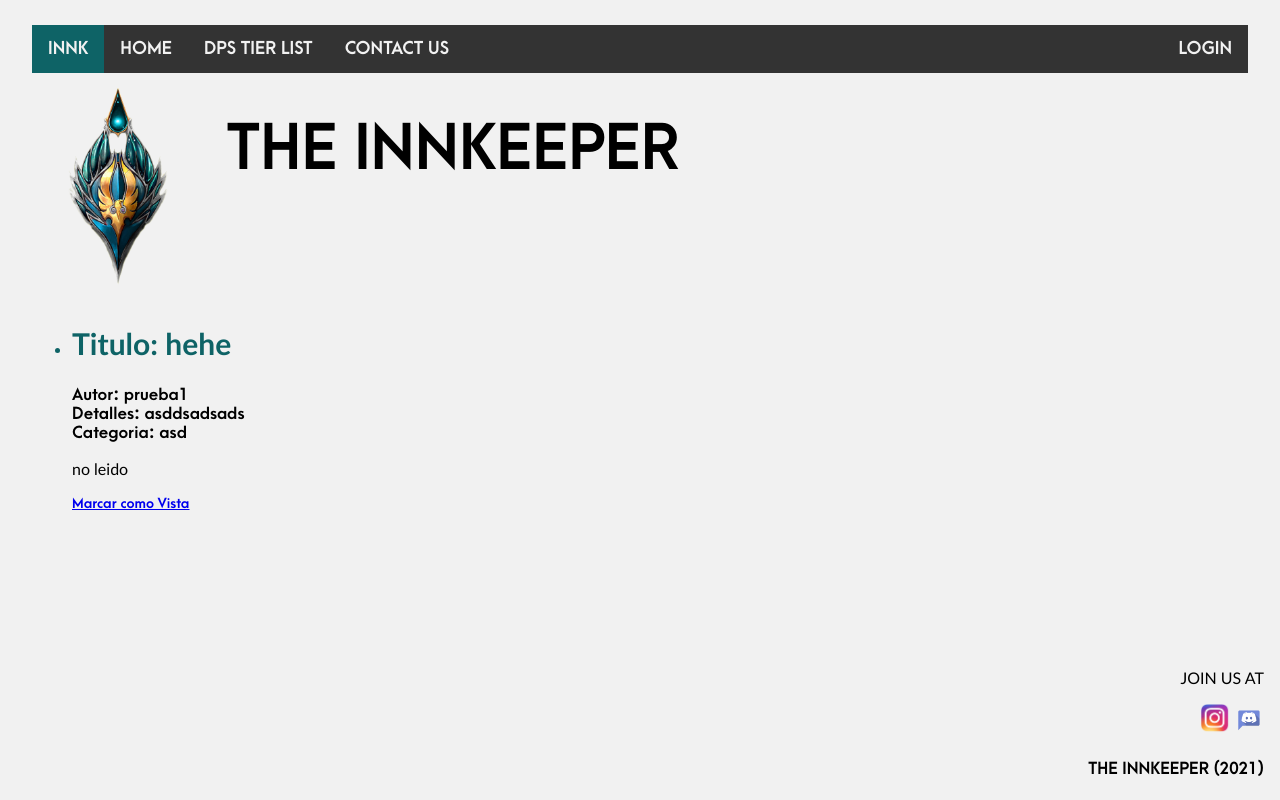
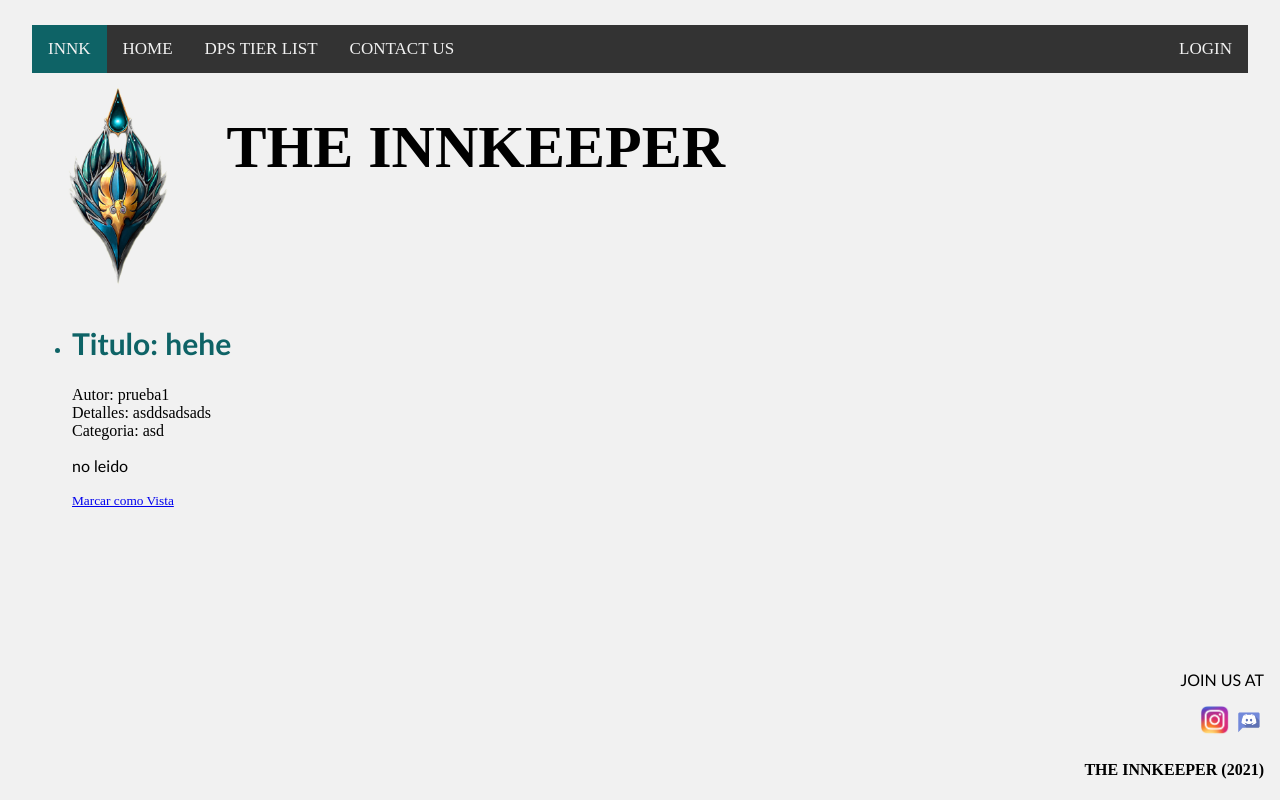
Before and after one commit to sierragustavo/web2tpe, a PHP site: page / in a window 1280 px wide. Run offline with PHP 8.4, Linux system fonts and the light colour scheme; data comes from the database, SQL or seed files in the repository.

Commit message:
fixed cosas

```diff
--- a/controllers/NoticiaController.php
+++ b/controllers/NoticiaController.php
@@ -61,6 +61,6 @@ class NoticiaController
     public function marcar($id) //ACTUALIZAR CATEGORIA
     {
         $this->model->markSeen($id);
-        header("Location: ../home");
+        header("Location:" . BASE_URL . 'home');
     }
 }
--- a/css/style.css
+++ b/css/style.css
@@ -1,11 +1,11 @@
 @font-face {
-    font-family: ArcaMajora;
-    src: url(arcamajora.otf);
+    font-family: ArcaMajora3-Bold;
+    src: url(../fonts/ArcaMajora3-Bold.otf) format('otf');
 }
 
 body {
     background-color: #f1f1f1;
-    font-family: ArcaMajora;
+    font-family: ArcaMajora3-Bold;
     width: 95%;
     border: 2px transparent black;
     margin: 25px auto;
@@ -66,10 +66,20 @@ body {
     .topnav.responsive {
         position: relative;
     }
+
     .topnav.responsive .icon {
         position: absolute;
         right: 0;
         top: 0;
+    }
+    header{
+        height: 20px;
+    }
+    .logo{
+        visibility: hidden;
+    }
+    .main-header{
+        visibility: hidden;
     }
     .topnav.responsive a {
         float: none;
```
Also changed, not shown: fonts/ArcaMajora3-Bold.otf (added).
